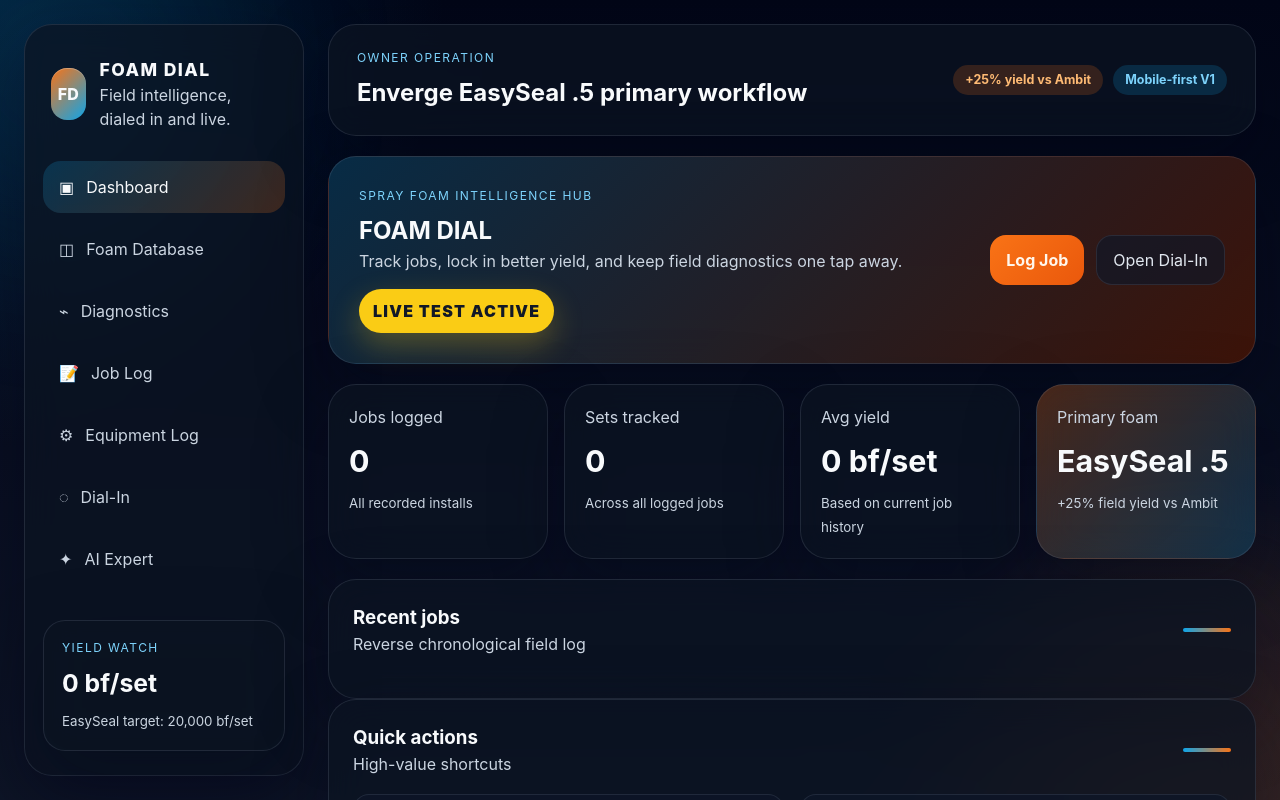
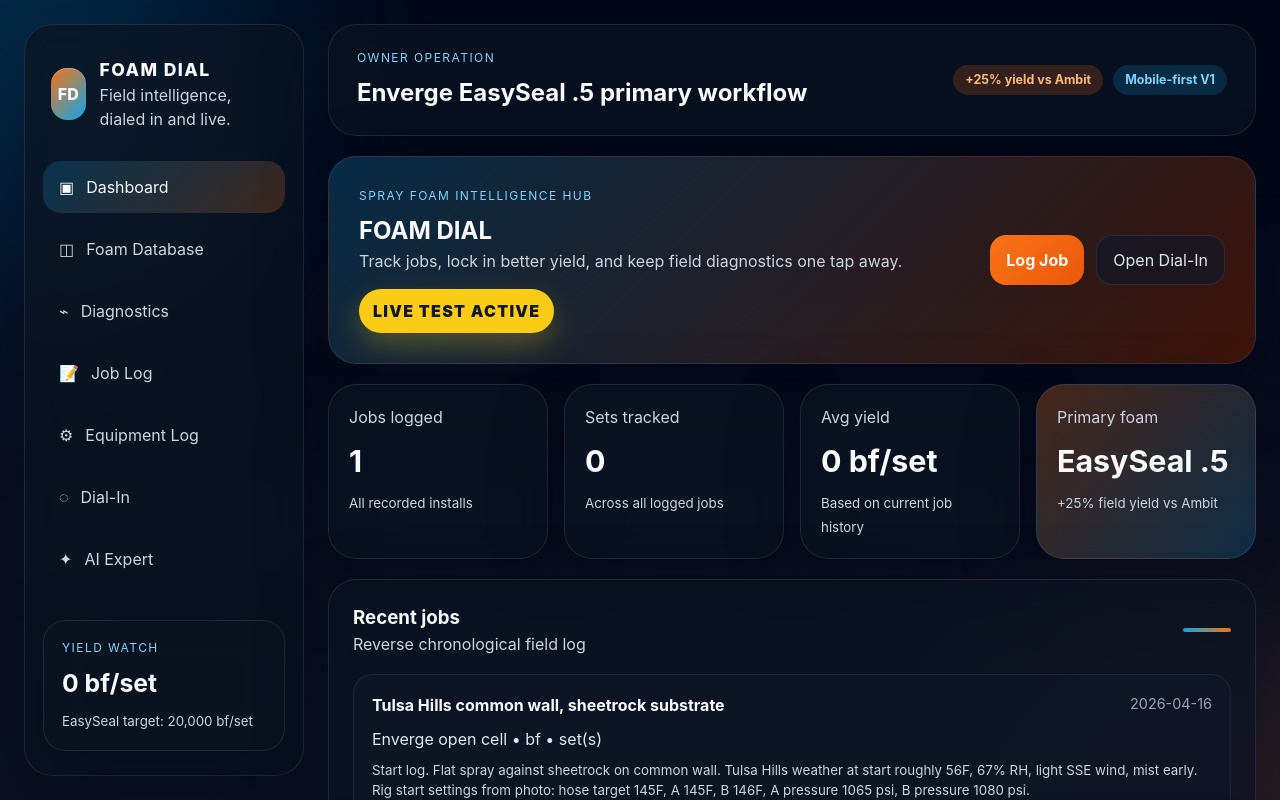
Before and after one commit to Jfrm918/foam-dial, a React (Vite) app: page / in a window 1280 px wide. Shown: the top 800 px of the page. Built offline with nearby package versions, Linux system fonts and the light colour scheme.

Commit message:
Log Tulsa Hills Foam Dial start job

```diff
--- a/src/App.jsx
+++ b/src/App.jsx
@@ -216,7 +216,22 @@
   },
 ]
 
-const defaultJobs = []
+const defaultJobs = [
+  {
+    id: 'job-2026-04-16-tulsa-hills-common-wall',
+    date: '2026-04-16',
+    location: 'Tulsa Hills common wall, sheetrock substrate',
+    foam: 'Enverge open cell',
+    sets: '',
+    bf: '',
+    ambT: '56',
+    subT: '',
+    rh: '67',
+    rating: '5',
+    problems: '',
+    notes: 'Start log. Flat spray against sheetrock on common wall. Tulsa Hills weather at start roughly 56F, 67% RH, light SSE wind, mist early. Rig start settings from photo: hose target 145F, A 145F, B 146F, A pressure 1065 psi, B pressure 1080 psi.',
+  },
+]
 
 const defaultEquipment = [
   {
```
